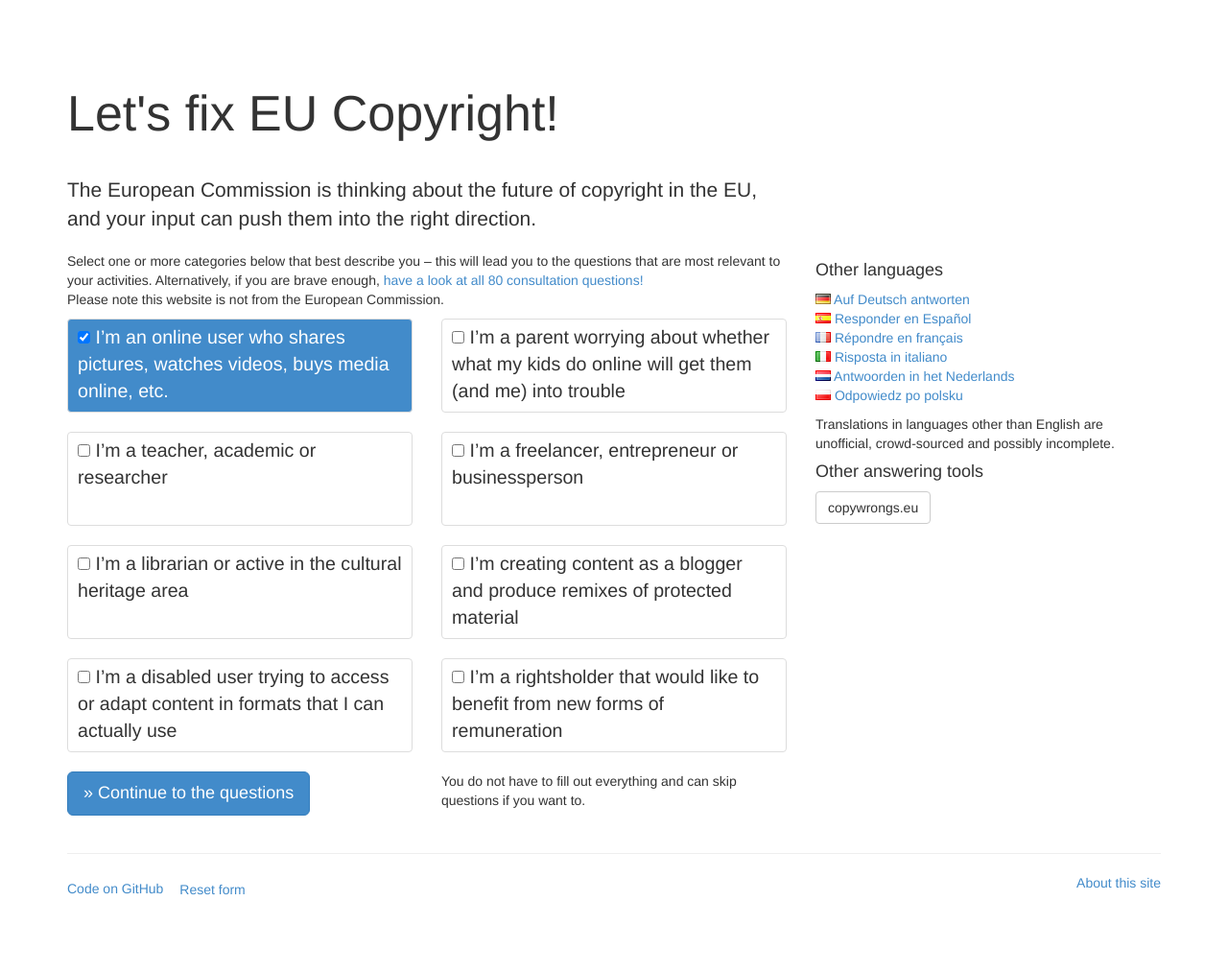
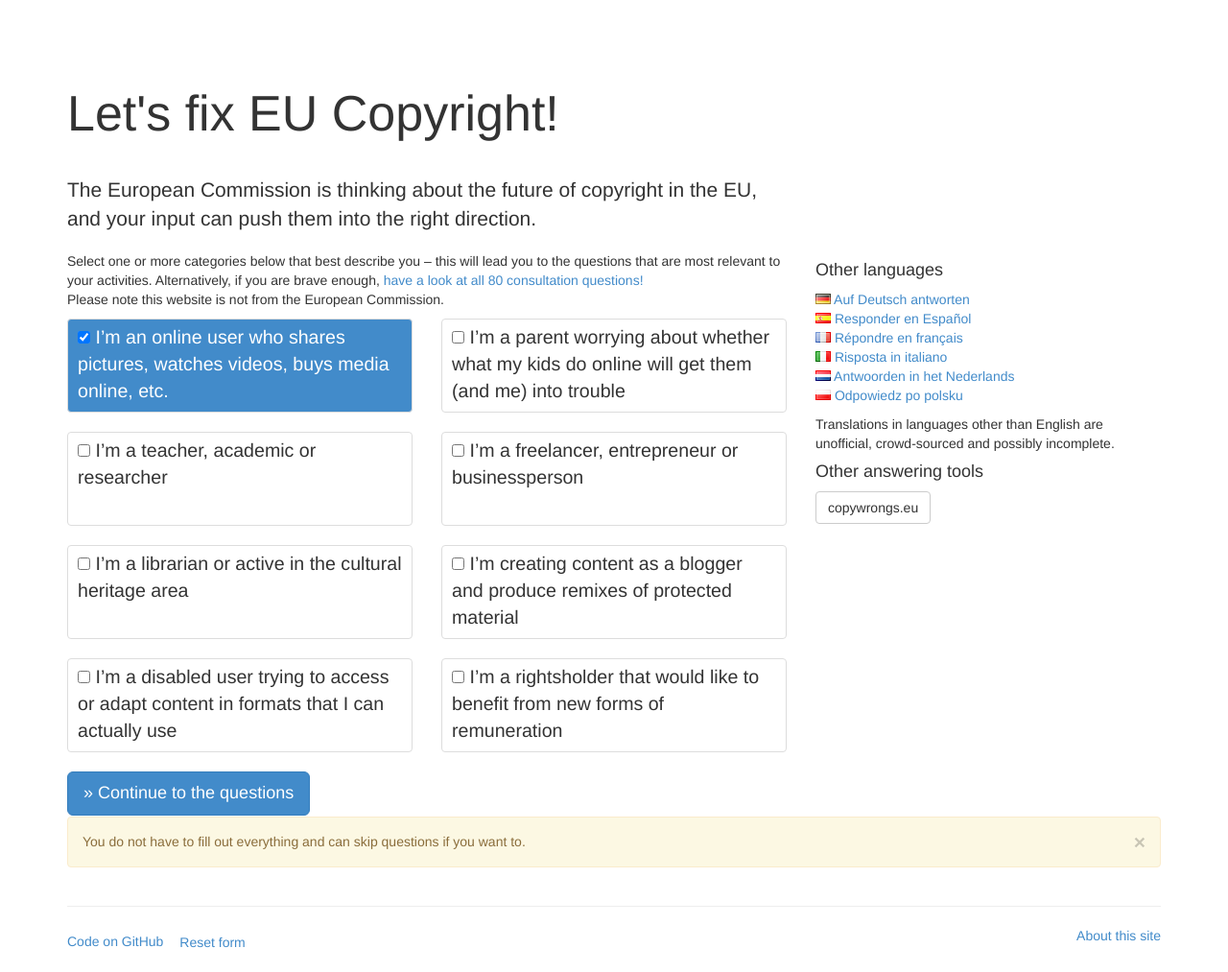
Before and after one commit to okfde/eucopyright, a Jekyll site: the page built from index.html, in a window 1280 px wide. Shown: the whole page at 96% size. Built offline with Jekyll 4.4.1, drawn with Linux system fonts in a browser that asks for light colours; comment, search, counter and statistics services are not loaded; before the commit the page ends 958 px from its top, so only the background shows below that; some of the changed lines change nothing that is shown.

Commit message:
Add question hint as floating alert box

```diff
--- a/_layouts/persona.html
+++ b/_layouts/persona.html
@@ -109,11 +109,6 @@
             &raquo; {% if site.data.persona.translations.continuequestions[page.language] %}{{ site.data.persona.translations.continuequestions[page.language] }}{% else %}{{ site.data.persona.translations.continuequestions.en }}{% endif %}
           </a>
         </div>
-        <div class="col-lg-6 col-md-6 col-sm-4">
-          <p>
-            {% if site.data.persona.translations.questionhint[page.language] %}{{ site.data.persona.translations.questionhint[page.language] }}{% else %}{{ site.data.persona.translations.questionhint.en }}{% endif %}
-          </p>
-        </div>
       </div>
     </div>
     <div class="col-lg-4 col-md-4 col-sm-4">
@@ -201,6 +196,10 @@
     </div>
   </div>
   </form>
+  <div class="fixed-questionhint alert alert-warning fade in col-lg-12">
+    <a class="close" data-dismiss="alert" href="#" aria-hidden="true">&times;</a>
+    {% if site.data.persona.translations.questionhint[page.language] %}{{ site.data.persona.translations.questionhint[page.language] }}{% else %}{{ site.data.persona.translations.questionhint.en }}{% endif %}
+  </div>
   {% include footer.html %}
 <!-- Modal -->
   <div class="modal fade" id="download-modal" tabindex="-1" role="dialog" aria-labelledby="myModalLabel" aria-hidden="true">
--- a/css/style.css
+++ b/css/style.css
@@ -127,6 +127,11 @@
   display: none;
 }
 
+.fixed-questionhint {
+  z-index: 101;
+  bottom: 0;
+}
+
 
 .flag {
   display: inline-block;
--- a/js/eucopyright.js
+++ b/js/eucopyright.js
@@ -533,4 +533,47 @@
   }
 });
 
+/*
+Mozilla Cooke Reader/Writer
+https://developer.mozilla.org/en-US/docs/Web/API/document.cookie#A_little_framework.3A_a_complete_cookies_reader.2Fwriter_with_full_unicode_support
+*/
+
+window.docCookies = {
+  getItem: function (sKey) {
+    return decodeURIComponent(document.cookie.replace(new RegExp("(?:(?:^|.*;)\\s*" + encodeURIComponent(sKey).replace(/[\-\.\+\*]/g, "\\$&") + "\\s*\\=\\s*([^;]*).*$)|^.*$"), "$1")) || null;
+  },
+  setItem: function (sKey, sValue, vEnd, sPath, sDomain, bSecure) {
+    if (!sKey || /^(?:expires|max\-age|path|domain|secure)$/i.test(sKey)) { return false; }
+    var sExpires = "";
+    if (vEnd) {
+      switch (vEnd.constructor) {
+        case Number:
+          sExpires = vEnd === Infinity ? "; expires=Fri, 31 Dec 9999 23:59:59 GMT" : "; max-age=" + vEnd;
+          break;
+        case String:
+          sExpires = "; expires=" + vEnd;
+          break;
+        case Date:
+          sExpires = "; expires=" + vEnd.toUTCString();
+          break;
+      }
+    }
+    document.cookie = encodeURIComponent(sKey) + "=" + encodeURIComponent(sValue) + sExpires + (sDomain ? "; domain=" + sDomain : "") + (sPath ? "; path=" + sPath : "") + (bSecure ? "; secure" : "");
+    return true;
+  },
+  removeItem: function (sKey, sPath, sDomain) {
+    if (!sKey || !this.hasItem(sKey)) { return false; }
+    document.cookie = encodeURIComponent(sKey) + "=; expires=Thu, 01 Jan 1970 00:00:00 GMT" + ( sDomain ? "; domain=" + sDomain : "") + ( sPath ? "; path=" + sPath : "");
+    return true;
+  },
+  hasItem: function (sKey) {
+    return (new RegExp("(?:^|;\\s*)" + encodeURIComponent(sKey).replace(/[\-\.\+\*]/g, "\\$&") + "\\s*\\=")).test(document.cookie);
+  },
+  keys: /* optional method: you can safely remove it! */ function () {
+    var aKeys = document.cookie.replace(/((?:^|\s*;)[^\=]+)(?=;|$)|^\s*|\s*(?:\=[^;]*)?(?:\1|$)/g, "").split(/\s*(?:\=[^;]*)?;\s*/);
+    for (var nIdx = 0; nIdx < aKeys.length; nIdx++) { aKeys[nIdx] = decodeURIComponent(aKeys[nIdx]); }
+    return aKeys;
+  }
+};
+
 }());
--- a/js/persona.js
+++ b/js/persona.js
@@ -1,5 +1,5 @@
 /* jshint strict: true, quotmark: false, es3: true */
-/* global $: false, EUCopyright: false */
+/* global $: false, EUCopyright: false, docCookies: false */
 
 $(function(){
   "use strict";
@@ -82,7 +82,7 @@
 
     qCount = $('.question-section.active').length;
     qIndex = {};
-    $('.question-section.active').each(function(i, el){
+    $('.q.active').each(function(i, el){
       qIndex[$(el).attr('id')] = i;
     });
   };
@@ -95,6 +95,10 @@
   $('#persona-questions').hide();
   $('.continue-questions').click(function(){
     $('#persona-questions').show();
+    $('.fixed-questionhint').css({
+      'position': 'fixed',
+      'width': $('.question-sections').width() + 'px'
+    });
     $progressBar.show();
     window.setTimeout(function(){
       refreshScroll();
@@ -102,6 +106,13 @@
   });
   var $progressBar = $('#progress-bar').hide();
   $progressBar.css('width', $progressBar.parent().width() + 'px');
+
+  $('.fixed-questionhint').bind('closed.bs.alert', function () {
+    docCookies.setItem('personaQuestionHint', 'closed');
+  });
+  if (docCookies.getItem('personaQuestionHint') === 'closed') {
+    $('.fixed-questionhint').hide();
+  }
 
   var loadGuide = function(options){
     var lang = $('html').attr('lang');
```
